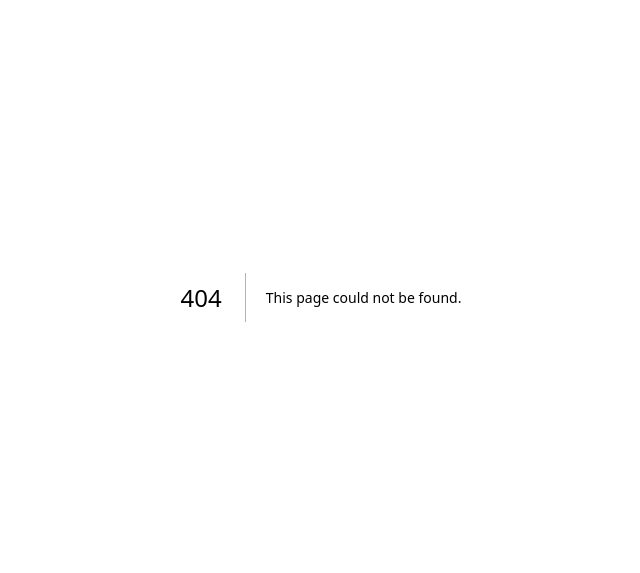
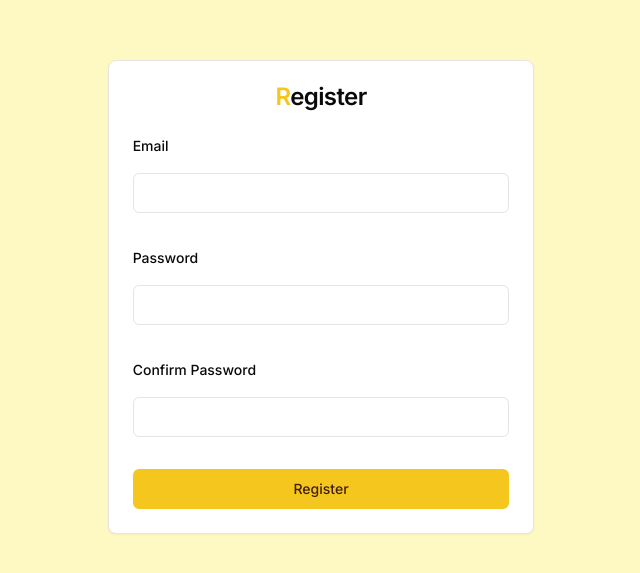
Before and after one commit to parham-devdocs/E-commerce-Next, a Next.js app: page /Register in a window 1280 px wide. Before the commit this address had no page. Shown: the part 103-676 px from the top of the page, without its empty margins (319-959 px from the left). Built offline with nearby package versions, Linux system fonts and the light colour scheme.

Commit message:
register page client side and server side created

```diff
--- /dev/null
+++ b/app/(auth)/Register/_action.ts
@@ -0,0 +1,53 @@
+"use server";
+import prisma from "@/db/db";
+import bcrypt from "bcryptjs";
+import { z } from "zod";
+const validation = z
+  .object({
+    email: z.string().email("please enter a valid email"),
+    password: z.string().min(6, "at leaset 6 characters"),
+    confirmPassword:z.string()
+  })
+  .refine((data) => data.password === data.confirmPassword, {
+    message: "Passwords don't match",
+  });
+
+export async function Register(formdata: globalThis.FormData) {
+  const email = formdata.get("email") as string | null;
+  const password = formdata.get("password") as string | null;
+  const confirmPassword = formdata.get("confirmPassword") as string | null;
+
+  console.log(email, password);
+
+  try {
+    const foundUser = await prisma.user.findUnique({ where: { email } });
+
+    if (foundUser) {
+      console.log("User already exists");
+      return null; // or handle the case as needed
+    }
+
+    const formIsValid = validation.safeParse({ email, password, confirmPassword })
+    if (!formIsValid.success) {
+      console.log(formIsValid.error.errors)
+      return null
+    }
+
+    const salt = await bcrypt.genSalt(10);
+    const hashedPassword = await bcrypt.hash(password, salt);
+
+    const newUser = await prisma.user.create({
+      data: {
+        email,
+        password: hashedPassword,
+      },
+    });
+
+    console.log("User registered", { email, password });
+
+    return { message: "User registered successfully" };
+  } catch (error) {
+    console.error("Error during registration:", error);
+    // Handle the error as needed
+  }
+}
--- /dev/null
+++ b/app/(auth)/Register/page.tsx
@@ -0,0 +1,59 @@
+import { Button } from "@/components/ui/button";
+import { Card, CardContent, CardHeader, CardTitle } from "@/components/ui/card";
+import { Input } from "@/components/ui/input";
+import { Label } from "@/components/ui/label";
+import {Register  } from "./_action";
+export default function LoginPage() {
+  return (
+    <form
+      className=" flex justify-center items-center w-full h-screen bg-yellow-100"
+      action={Register}
+    >
+      <Card className=" w-1/3 ">
+        <CardHeader>
+          <CardTitle className=" text-center">
+            <span className=" text-primary ">R</span>egister
+          </CardTitle>
+        </CardHeader>
+        <CardContent className=" flex flex-col gap-8">
+          <div className=" space-y-4">
+            <Label htmlFor="password">Email</Label>
+
+            <Input
+              type="text"
+              name="email"
+              id="email"
+              required
+              className=" focus:border-2 focus:border-primary transition-colors duration-300"
+            />
+          </div>
+          <div className=" space-y-4">
+            <Label htmlFor="password">Password</Label>
+
+            <Input
+              type="password"
+              name="password"
+              id="password"
+              required
+              className=" focus:border-2 focus:border-primary transition-colors duration-300"
+            />
+          </div>
+          <div className=" space-y-4">
+            <Label htmlFor="password">Confirm Password</Label>
+
+            <Input
+              type="password"
+              name="confirmPassword"
+              id="confirmPassword"
+              required
+              className=" focus:border-2 focus:border-primary transition-colors duration-300"
+            />
+          </div>
+          <Button className=" hover:bg-white border-2 border-primary transition-colors duration-500 ease-in-out">
+            Register
+          </Button>
+        </CardContent>
+      </Card>
+    </form>
+  );
+}
--- a/app/(auth)/login/_action.ts
+++ b/app/(auth)/login/_action.ts
@@ -9,9 +9,7 @@ type FormData = {
 };
 
 export async function Login(formdata: FormData) {
-  const { email, password }: FormData = Object.fromEntries(
-    formdata.entries()
-  )
+  const { email, password }: FormData = Object.fromEntries(formdata.entries()) as FormData
 
   try {
     const foundUser = await prisma.user.findUnique({ where: { email } });
```
Also changed, not shown: 2 other files (tests, documents, lock files or other folders).
